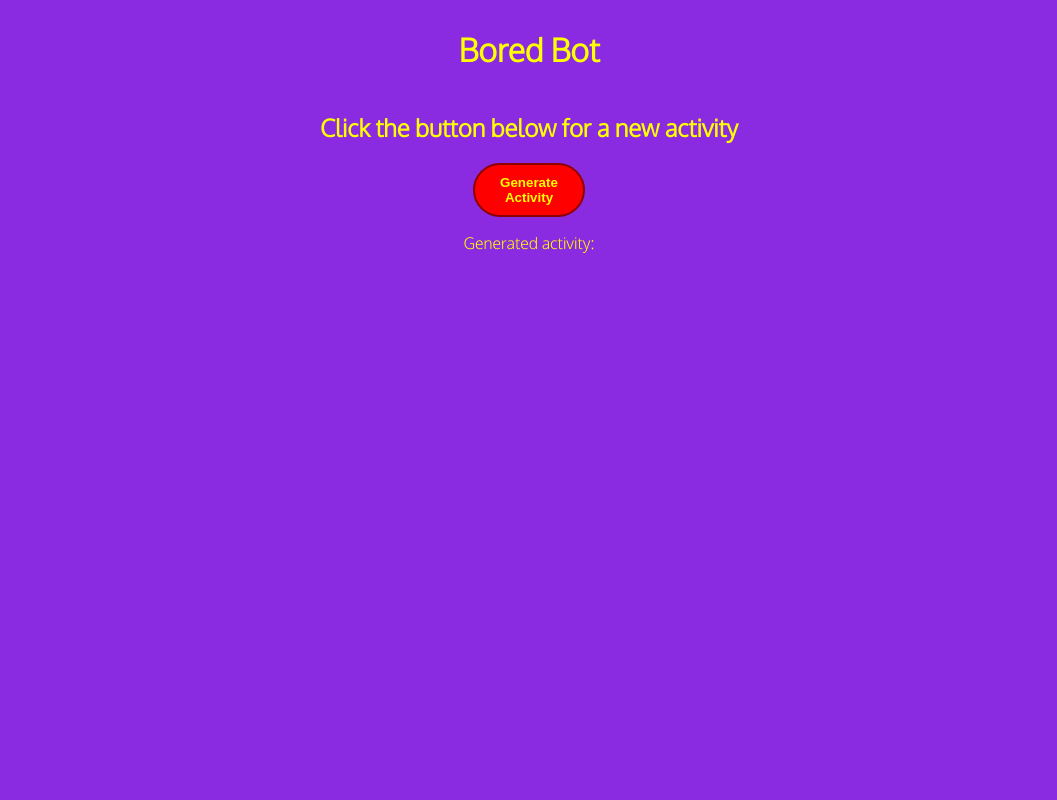
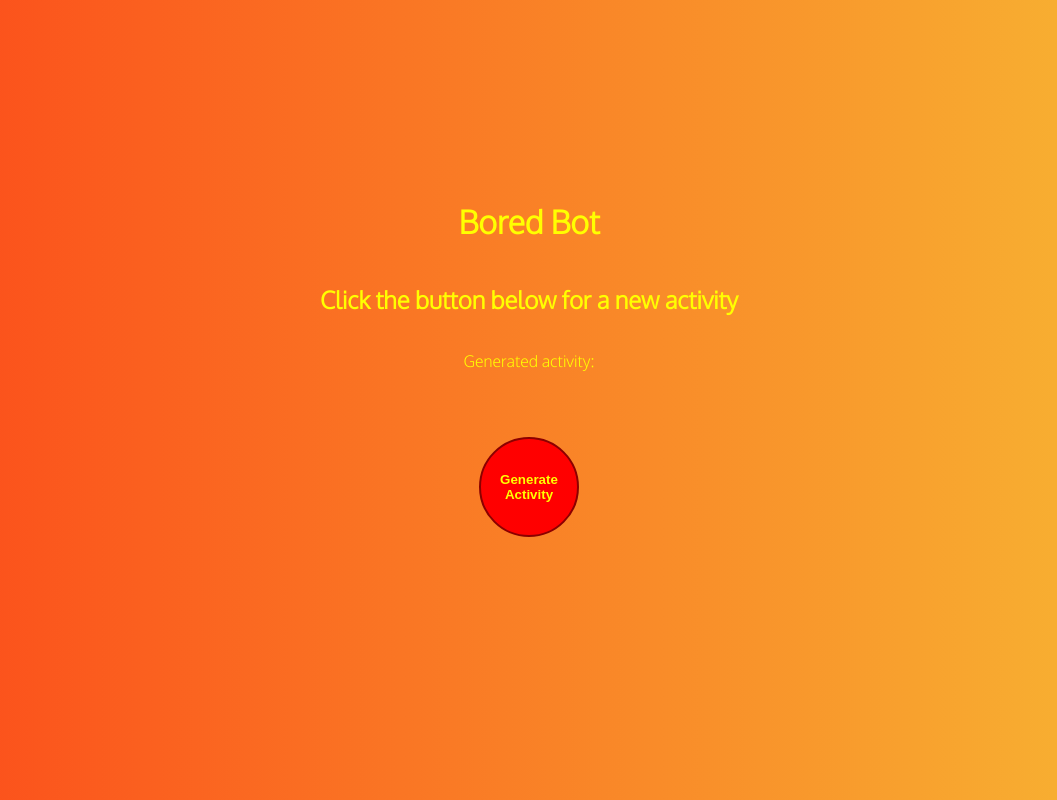
Before and after one commit to Nerevakiin/BoredBot, a plain HTML site: page index.html in a window 1280 px wide. Both pictures are taken after a click on the button "Generate Activity". Shown: the whole page, without its empty margins (111-1168 px from the left). Drawn offline with Linux system fonts and the light colour scheme; no server answers.

Commit message:
finished projectaki

```diff
--- a/index.css
+++ b/index.css
@@ -2,20 +2,26 @@ body {
     background-color: blueviolet;
     color: yellow;
     font-family: Oxygen, sans-serif;
+    background: #a8c0ff;  /* fallback for old browsers */
+    background: -webkit-linear-gradient(to right, #3f2b96, #a8c0ff);  /* Chrome 10-25, Safari 5.1-6 */
+    background: linear-gradient(to right, #3f2b96, #a8c0ff); /* W3C, IE 10+/ Edge, Firefox 16+, Chrome 26+, Opera 12+, Safari 7+ */
 }
 
 
-.container, .generated-activity {
+.container {
     display: flex;
     flex-direction: column;
     align-items: center;
     justify-content: center;
+    margin-top: 180px;
 }
 
 
 
 button {
-    width: 7rem;
+    margin-top: 50px;
+    width: 100px;
+    height: 100px;
     border: 2px solid darkred;
     border-radius: 60px;
     padding: 10px;
@@ -23,4 +29,18 @@ button {
     background-color: red;
     color: yellow;
     font-weight: bold;
+    transition: background-color 1s ease;
 }
+
+button:hover {
+    background-color: yellow;
+    border: 3px solid yellowgreen;
+    color:  red;
+}
+
+.fun {
+    /* CSS generated from https://uigradients.com */
+    background: #fc4a1a;  /* fallback for old browsers */
+    background: -webkit-linear-gradient(to left, #f7b733, #fc4a1a);  /* Chrome 10-25, Safari 5.1-6 */
+    background: linear-gradient(to left, #f7b733, #fc4a1a); /* W3C, IE 10+/ Edge, Firefox 16+, Chrome 26+, Opera 12+, Safari 7+ */
+}
--- a/index.html
+++ b/index.html
@@ -9,11 +9,12 @@
         <div class='container' id='container'>
             <h1>Bored Bot</h1>
             <h2>Click the button below for a new activity</h2>
+
+            <p id='generated-activity'>Generated activity: </p>
+
             <button id='activity-btn'>Generate Activity</button>
         </div>
-        <div class = 'generated-activity' id='generated-activity'>
-            <p>Generated activity: </p>
-        </div>
+
     </body>
     <script src='index.js'></script>
 </html>
--- a/index.js
+++ b/index.js
@@ -6,6 +6,7 @@ genActivityBtn.addEventListener("click", ()=>{
   .then(data => {
     console.log(data)
     document.getElementById('generated-activity').innerHTML = `
-    <p> Generated activity: ` + data.activity
+      <p> Generated activity: ` + data.activity
     })
+    document.body.classList.add("fun")
 })
```
